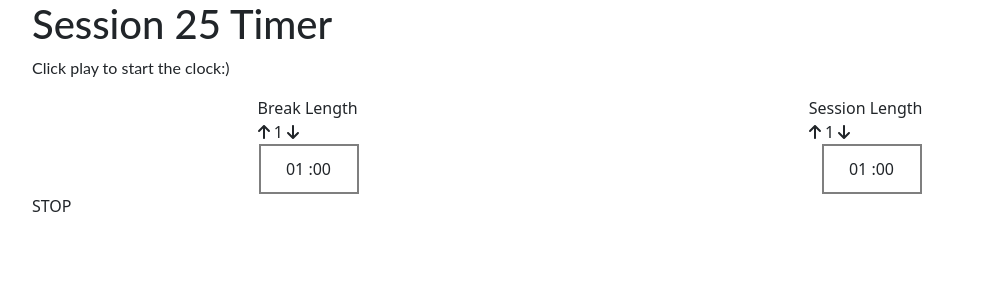
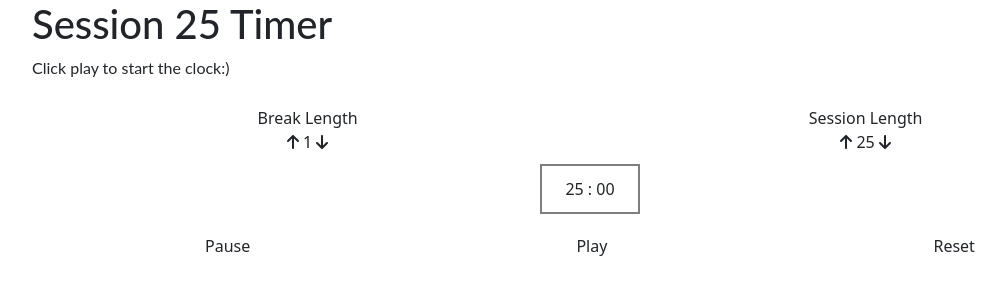
Before and after one commit to Ayovert/Session-25-Timer, a React (Create React App) app: page / in a window 1280 px wide. Shown: the top 300 px of the page, without its empty margins (50-1056 px from the left). Built offline with nearby package versions, Linux system fonts and the light colour scheme.

Commit message:
Timer controls

```diff
--- a/src/App.tsx
+++ b/src/App.tsx
@@ -1,32 +1,78 @@
+//Refactored by Chat GPT
+
 import { faArrowDown, faArrowUp } from '@fortawesome/free-solid-svg-icons';
 import { FontAwesomeIcon } from '@fortawesome/react-fontawesome';
-import * as React from 'react';
-import { useEffect } from 'react';
-import { useState } from 'react';
+import React, { useState, useEffect } from 'react';
 import { padNum } from './data';
 
 import './style.scss';
 
-const downTimeX = 25 * 60 * 1000;
+const TIMER_INTERVAL = 1000;
+const MAX_SESSION_LENGTH = 25;
+const MIN_LENGTH = 1;
+
 export default function App() {
   const [timerId, setTimerId] = useState(0);
-  const [sessionLength, setSessionLength] = useState(1);
+  const [sessionLength, setSessionLength] = useState(MAX_SESSION_LENGTH);
+  const [breakLength, setBreakLength] = useState(MIN_LENGTH);
   const [timeLeft, setTimeLeft] = useState({
     minutes: sessionLength,
     seconds: 0,
   });
-
-  const [breakLength, setBreakLength] = useState(1);
   const [breakTime, setBreakTime] = useState({
     minutes: breakLength,
     seconds: 0,
   });
-
   const [isBreak, setIsBreak] = useState(false);
 
+
+
+  const disableClick = timerId > 0? "none" : "auto";
+
+
+  const resetTimer = () => {
+    clearTimeout(timerId);
+    setTimerId(0);
+    setSessionLength(MAX_SESSION_LENGTH);
+    setBreakLength(MIN_LENGTH);
+    setTimeLeft({
+        minutes: MAX_SESSION_LENGTH,
+        seconds: 0,
+    });
+    setBreakTime({
+      minutes: MIN_LENGTH,
+      seconds: 0,
+    });
+
+    setIsBreak(false);
+  }
+
+  const updateTime = (type, newLength) => {
+    if (type === 'break') {
+      setBreakLength(newLength);
+      setBreakTime({
+        minutes: newLength,
+        seconds: 0,
+      });
+    } else if (type === 'session') {
+      setSessionLength(newLength);
+      setTimeLeft({
+        minutes: newLength,
+        seconds: 0,
+      });
+    }
+  };
+
+  const adjustLength = (type, increment) => {
+    const newLength = type === 'break' ? breakLength + increment : sessionLength + increment;
+    if (newLength >= MIN_LENGTH && newLength <= MAX_SESSION_LENGTH) {
+      updateTime(type, newLength);
+    }
+  };
+
   const sessionTimeLeft = () => {
+    console.log(timerId, breakTime)
     const downTime = timeLeft.minutes + timeLeft.seconds / 60;
-
     const diff = downTime * 60 - 1;
 
     let minutes = Math.floor((diff / 60) % 60);
@@ -45,6 +91,7 @@ export default function App() {
       });
     }
   };
+
   const breakTimeOP = () => {
     const downTime = breakTime.minutes + breakTime.seconds / 60;
     const diff = downTime * 60 - 1;
@@ -57,7 +104,6 @@ export default function App() {
       seconds: seconds,
     });
 
-
     if (diff < 1) {
       setIsBreak(false);
       setBreakTime({
@@ -67,18 +113,16 @@ export default function App() {
     }
   };
 
-  function startTime() {
-    setTimerId(
-      setTimeout(() => {
-        isBreak ? breakTimeOP() : sessionTimeLeft();
-      }, 1000)
-    );
-  }
+  const startTime = () => {
+    setTimerId(setTimeout(() => {
+      isBreak ? breakTimeOP() : sessionTimeLeft();
+    }, TIMER_INTERVAL));
+  };
 
-  function stopTimer() {
+  const pauseTimer = () => {
     clearTimeout(timerId);
     setTimerId(0);
-  }
+  };
 
 
 
@@ -90,58 +134,59 @@ export default function App() {
     return () => {
       clearTimeout(timerId);
     };
-  }, [timeLeft,breakTime]);
+  }, [timeLeft, breakTime, sessionLength, breakLength]);
 
-  // console.log(timeLeft);
+
 
   return (
     <div className="container">
       <h1>Session 25 Timer</h1>
       <p>Click play to start the clock:)</p>
+      <div id="lengthDiv">
+        <div id="length-control">
+          <div id="break-label">Break Length</div>
+          <div id="break-length">
+            <FontAwesomeIcon
+            style={{pointerEvents: disableClick} }
+            icon={faArrowUp} onClick={() => adjustLength('break', 1)}
 
-<div id="lengthDiv">
-
-<div id="length-control">
-    <div id="break-label">
-          Break Length
+            />
+            {`    ${breakLength}    `}
+            <FontAwesomeIcon
+            style={{pointerEvents: disableClick} }
+            icon={faArrowDown}
+            onClick={() => adjustLength('break', -1)} />
+          </div>
         </div>
-
-        <div id="break-length">
-        <FontAwesomeIcon icon={faArrowUp} /> {`    ${breakLength}    `} <FontAwesomeIcon icon={faArrowDown} />
-        </div>
-    </div>
-    <div id="length-control">
-    <div id="session-label">
-          Session Length
-        </div>
-        <div id="break-length">
-        <FontAwesomeIcon icon={faArrowUp} /> {`    ${sessionLength}    `} <FontAwesomeIcon icon={faArrowDown} />
+        <div id="length-control">
+          <div id="session-label">Session Length</div>
+          <div id="break-length">
+            <FontAwesomeIcon
+            style={{pointerEvents: disableClick} }
+            icon={faArrowUp}
+            onClick={() => adjustLength('session', 1)} />
+            {`    ${sessionLength}    `}
+            <FontAwesomeIcon
+            style={{pointerEvents: disableClick} }
+            icon={faArrowDown} onClick={() => adjustLength('session', -1)} />
+          </div>
         </div>
       </div>
-</div>
+      <div id="session_div" >
+        <div id="time-left">
+          {padNum(isBreak ? breakTime.minutes : timeLeft.minutes)} : {padNum(isBreak ? breakTime.seconds : timeLeft.seconds)}
+        </div>
+      </div>
+
+      <div id="timer-control">
+      <div id="pause" onClick={pauseTimer}>Pause</div>
+      <div id="play" onClick={startTime}>Play</div>
+      <div id="reset" onClick={resetTimer}>Reset</div>
+      </div>
+
+    </div>
+  );
 
 
 
-
-      <div id="session_div" onClick={() => startTime()}>
-        <div id="time-left" >
-          {padNum(breakTime.minutes)} :{padNum(breakTime.seconds)}
-        </div>
-
-        <div id="time-left" >
-          {padNum(timeLeft.minutes)} :{padNum(timeLeft.seconds)}
-        </div>
-      </div>
-
-      <div id="stop" onClick={() => stopTimer()}>
-        STOP
-      </div>
-    </div>
-  );
 }
-
-/*
-
-
-   <audio id="beep" preload="auto" src="https://raw.githubusercontent.com/freeCodeCamp/cdn/master/build/testable-projects-fcc/audio/BeepSound.wav"></audio>
-   */
--- a/src/style.scss
+++ b/src/style.scss
@@ -1,36 +1,52 @@
 // Import Bootstrap and its default variables
 @import '~bootstrap/scss/bootstrap.scss';
+
 // Override default variables before the import
 $body-bg: #000;
 
-h1,
-p {
-  font-family: Lato;
+// Custom font styles
+h1, p {
+  font-family: Lato, sans-serif;
 }
- .container{
+
+// Main container styles
+.container {
   height: 100vh;
   width: 100%;
 
 
-#lengthDiv{
+
+  #timer-control{
     display: flex;
   justify-content: space-around;
 
-    #length-control{
-      display: inline-block;
+  margin: 20px 10px;
   }
 }
 
+// Length control styles
+#lengthDiv {
+  display: flex;
+  justify-content: space-around;
 
+  #length-control {
+    display: flex;
+    flex-direction: column;
+    justify-content: center;
+    align-items: center;
 
+    margin: 10px 10px;
+  }
+}
 
-   #session_div{
+// Session display styles
+#session_div {
   display: flex;
   justify-content: space-around;
   gap: 10px;
 
-    #time-left{
-     border: 2px solid rgb(0, 0, 0, 0.5);
+  #time-left {
+    border: 2px solid rgba(0, 0, 0, 0.5);
     width: 100px;
     height: 50px;
     display: flex;
@@ -38,4 +54,3 @@ p {
     justify-content: center;
   }
 }
- }
```
Lines whose indentation alone changed are shown as unchanged.
